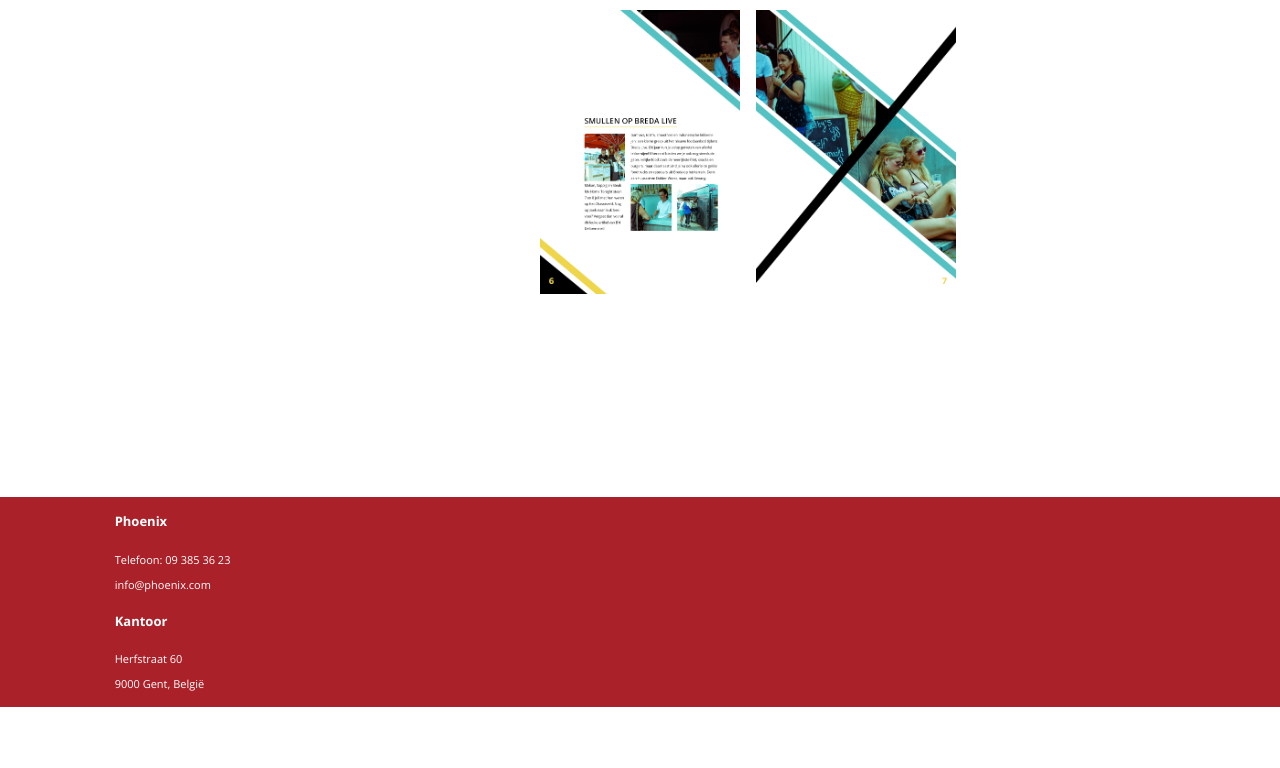
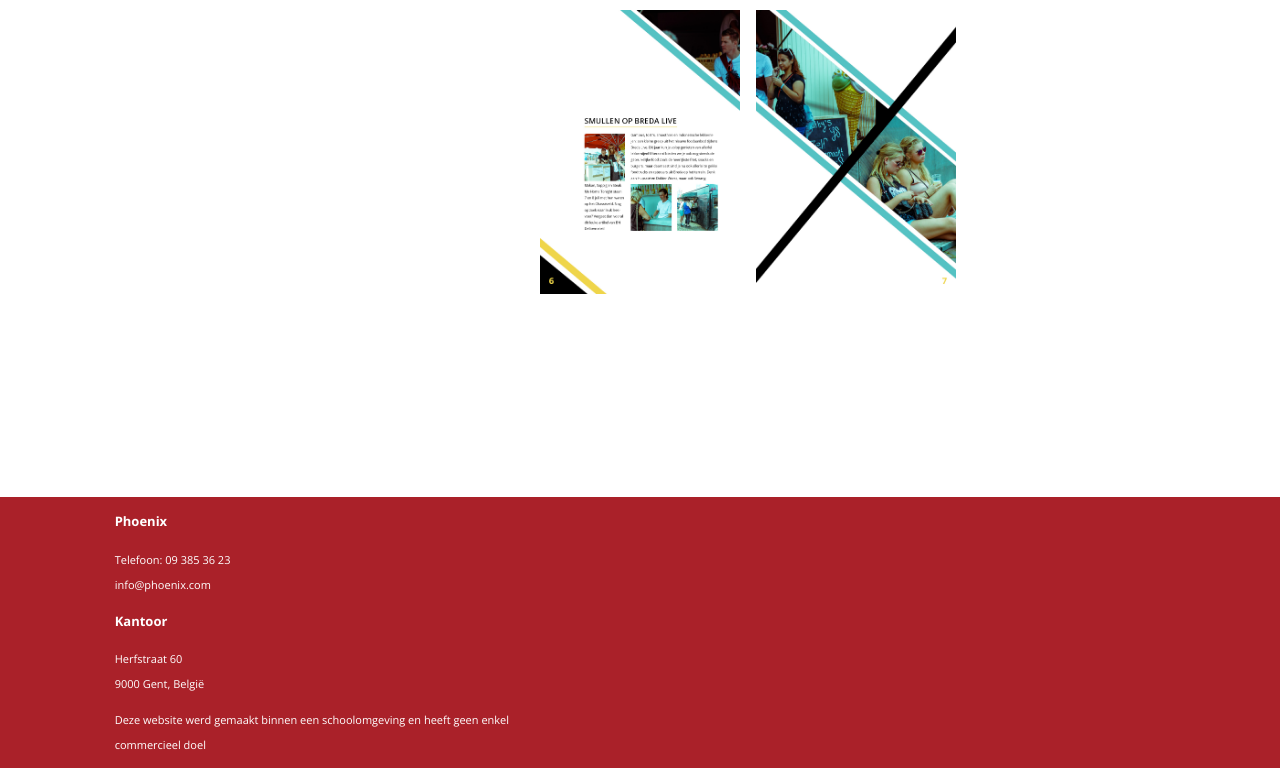
Before and after one commit to JasmienVanGaever/1617.webd2, a plain HTML site: page index.html in a window 1280 px wide. Shown: the part 2416-3184 px from the top of the page. Before the commit the page ends 3123 px from the top, so only its background shows below. Drawn offline with nearby package versions, Linux system fonts and the light colour scheme.

Commit message:
porfolio en footer

```diff
--- a/index.html
+++ b/index.html
@@ -340,7 +340,10 @@
                             <h4>Kantoor</h4>
                             <p>Herfstraat 60<br>
                             9000 Gent, België</p>
+                            <p> Deze website werd gemaakt binnen een schoolomgeving en heeft geen enkel commercieel doel</p>
                     </div>
+
+
 
                 </footer>
                 </div>
```
Also changed, not shown: diensten.html (+1 -0 lines), overons.html (+1 -0 lines), specifiek.html (+1 -0 lines).
